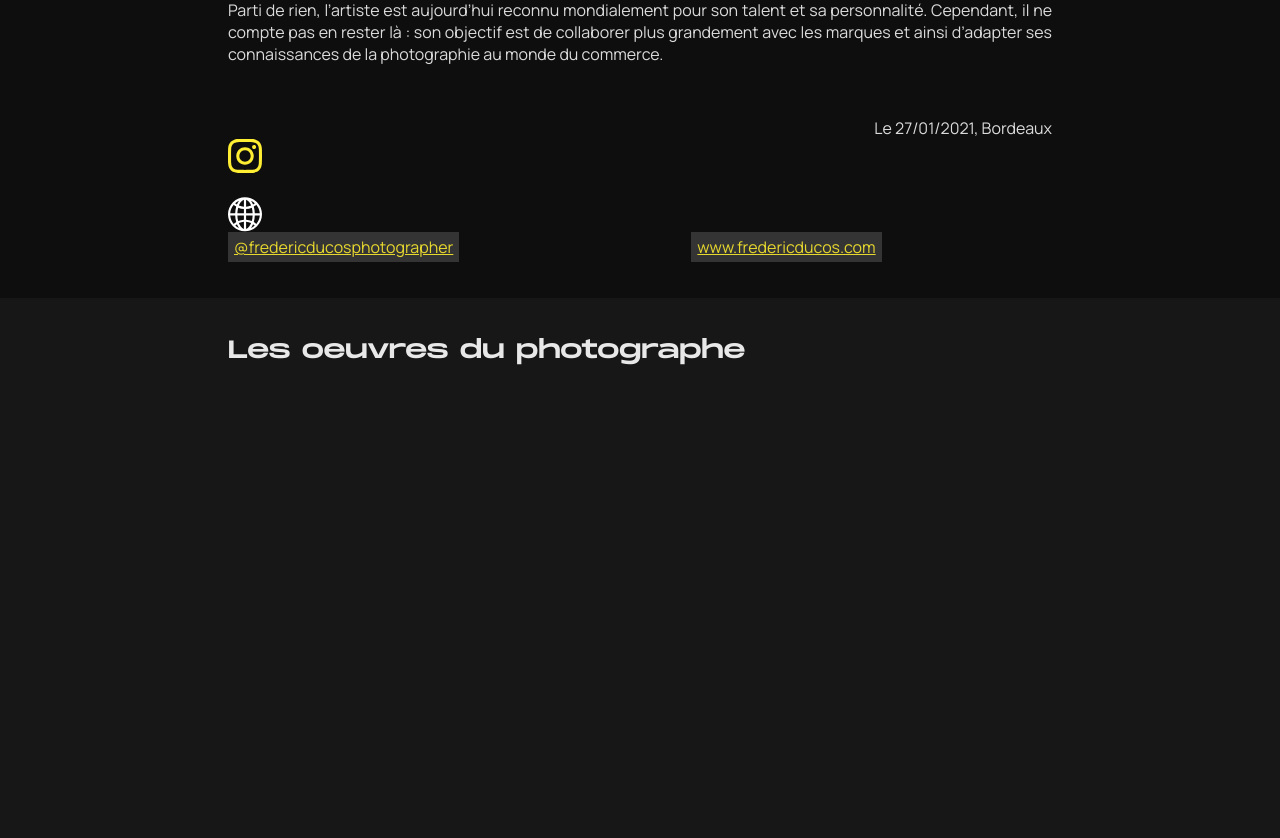
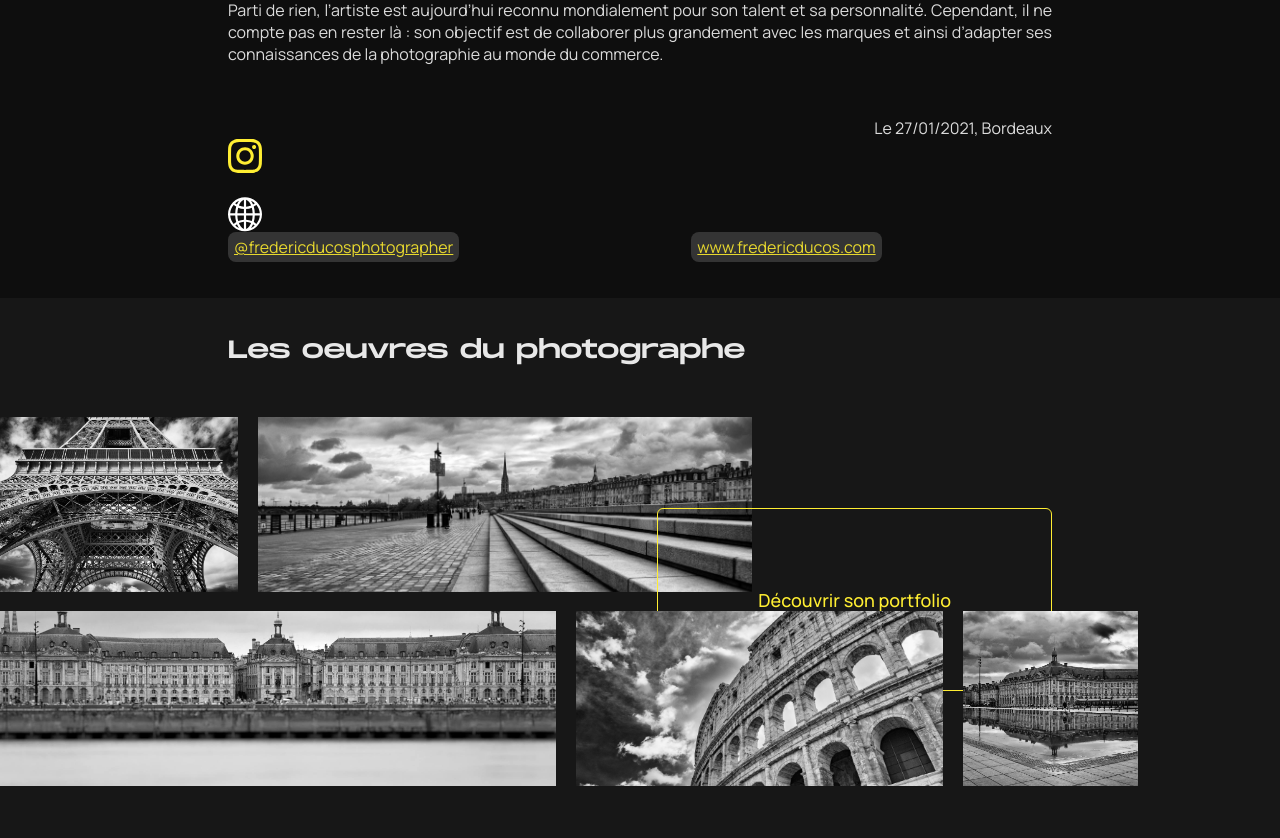
Before and after one commit to najouille/Blog-Art-Grp-2, a PHP site: page /portrait.html in a window 1280 px wide. Shown: the part 2387-3225 px from the top of the page. Run offline with PHP 8.4, Linux system fonts and the light colour scheme.

Commit message:
portrait step 4

```diff
--- a/front/assets/portrait.css
+++ b/front/assets/portrait.css
@@ -172,7 +172,7 @@ h6 {
     font-style: normal;
     font-weight: 400;
     background-color: #393939;
-    border-radius: px;
+    border-radius: 8px;
     padding-left: 6px;
     padding-right: 6px;
     padding-top: 4px;
@@ -196,5 +196,47 @@ h4{
     padding-left: 228px;
     padding-top: 38px;
     padding-bottom: 52px;
-
 }
+#eiffel {
+    width: 238px;
+    height: 175px;
+    object-fit: cover;
+    margin-right: 16px;
+    margin-bottom: 16px;
+}
+#quais {
+    width: 494px;
+    height: 175px;
+    object-fit: cover;
+    margin-right: 16px;
+    margin-bottom: 16px;
+}
+.button a {
+    text-decoration: none;
+    font-family: "Manrope", sans-serif;
+    font-size: 18px;
+    font-weight: 500;
+    color: #ffee32;
+    border: 1px solid #ffee32;
+    padding-left: 100px;
+    padding-right: 100px;
+    padding-top: 78.5px;
+    padding-bottom: 78.5px;
+}
+#bourse2 {
+    width: 556px;
+    height: 175px;
+    object-fit: cover;
+    margin-right: 16px;
+}
+#arene {
+    width: 367px;
+    height: 175px;
+    object-fit: cover;
+    margin-right: 16px;
+}
+#bourse1 {
+    width: 175px;
+    height: 175px;
+    object-fit: cover;
+}
--- a/portrait.html
+++ b/portrait.html
@@ -67,5 +67,13 @@
     </section>
     <div class="galerie">
         <h4>Les oeuvres du photographe</h4>
+        <img src="./front/assets/image/eiffel.jpg" alt="tour-eiffel" id="eiffel"/>
+        <img src="./front/assets/image/quais.jpg" alt="quais" id="quais"/>
+        <div class="button">
+            <a href="https://www.fredericducos.com/" id="portfolio">Découvrir son portfolio</a>
+          </div>
+        <img src="./front/assets/image/bourse2.jpg" alt="bourse2" id="bourse2"/>
+        <img src="./front/assets/image/arene.jpg" alt="arene" id="arene"/>
+        <img src="./front/assets/image/bourse1.jpg" alt="bourse1" id="bourse1"/>
     </div>
 </body>
```
Also changed, not shown: front/assets/image/arene.jpg (added), front/assets/image/bourse1.jpg (added), front/assets/image/bourse2.jpg (added), front/assets/image/eiffel.jpg (added), front/assets/image/quais.jpg (added).
